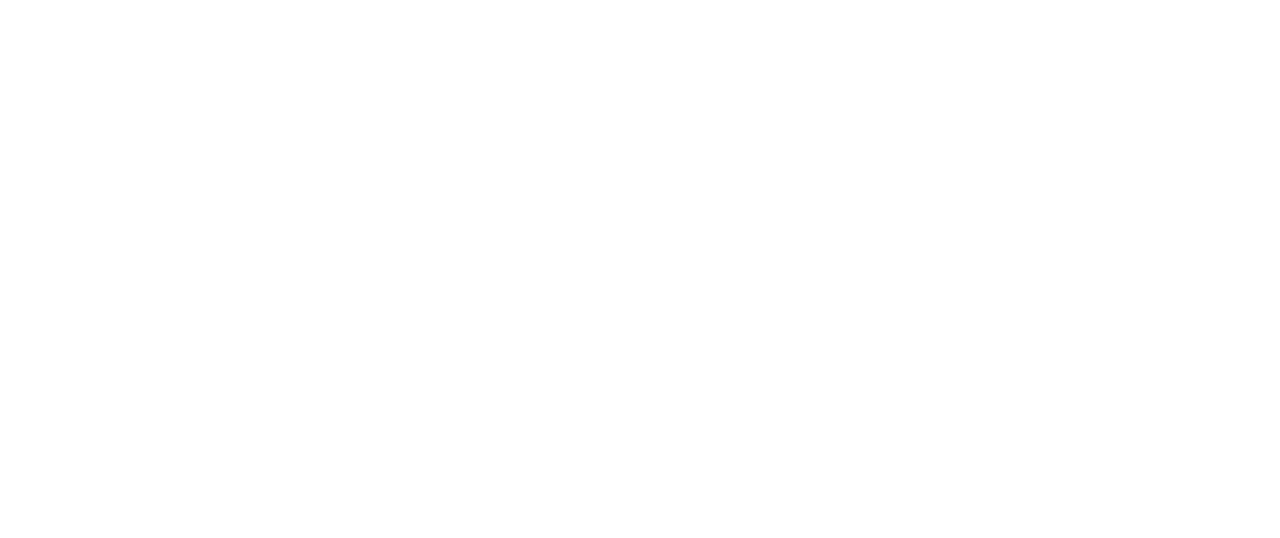
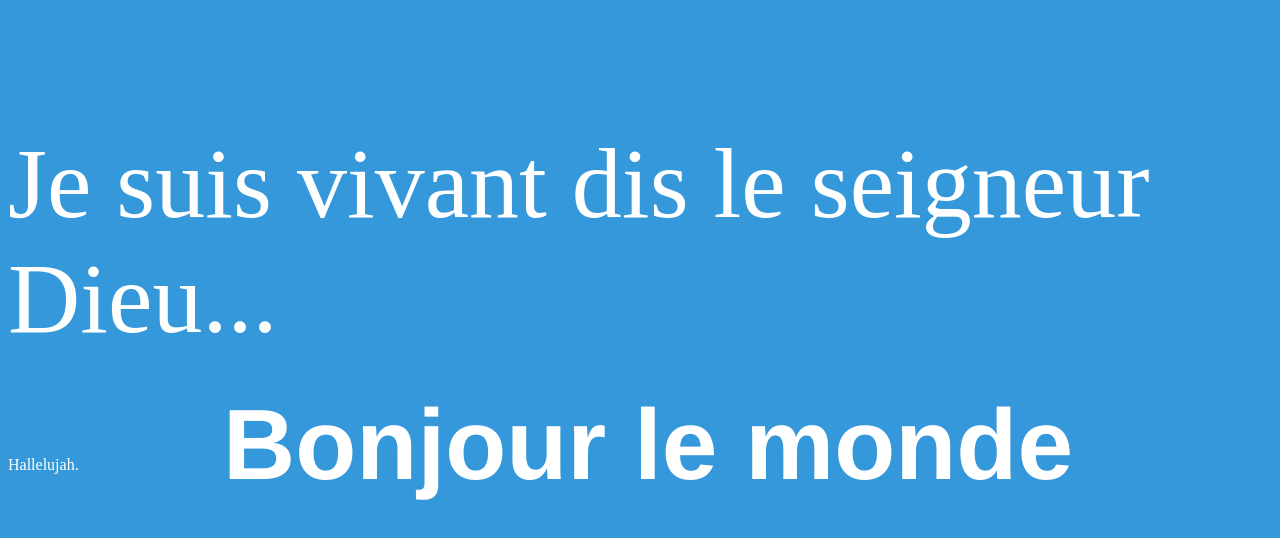
Before and after one commit to hugues77/Hello-Hugues, a plain HTML site: page index.html in a window 1280 px wide. Drawn offline with Linux system fonts and the light colour scheme.

Commit message:
supprime un body

```diff
--- a/index.html
+++ b/index.html
@@ -18,8 +18,7 @@
             font-size:100;
         }
     </style>
-    <body style="color:white">
-        <h1>Salut le monde</h1>
+
     <body style="background-color:#3498db; color:white">
         <h1>Bonjour le monde</h1><br>
         <p>Je suis vivant dis le seigneur Dieu...</p>
```
